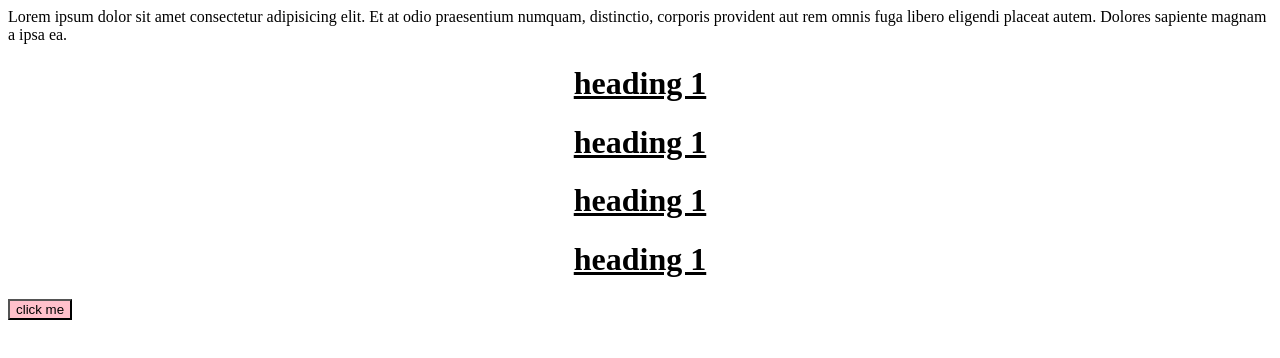
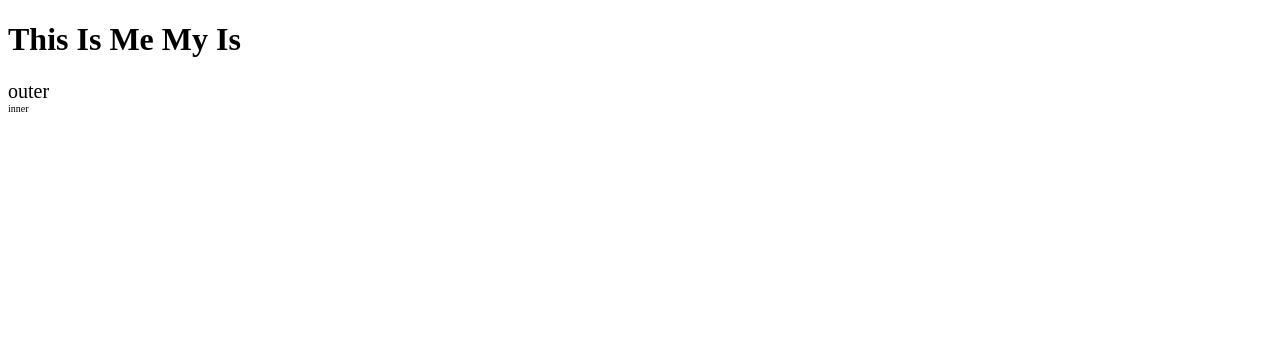
Before and after one commit to mahibullah11/css_tutorial, a plain HTML site: page practice-1.html in a window 1280 px wide. Drawn offline with Linux system fonts and the light colour scheme.

Commit message:
add failes

```diff
--- a/practice-1.html
+++ b/practice-1.html
@@ -6,21 +6,31 @@
     <title>Document</title>
     <link rel="stylesheet" href="style.css">
     <style>
-        button{
+         button{
             background-color: red;
         }
     </style>
 </head>
 <body>
-   <div id="box">
+
+
+   <!-- <div id="box">
     Lorem ipsum dolor sit amet consectetur adipisicing elit. Et at odio praesentium numquam, distinctio, corporis provident aut rem omnis fuga libero eligendi placeat autem. Dolores sapiente magnam a ipsa ea.
-   </div>
+</div>
 
    <h1 class="heading">heading 1</h1>
    <h1 class="heading">heading 1</h1>
    <h1 class="heading">heading 1</h1>
    <h1 class="heading">heading 1</h1>
-   <button style="background-color: pink;">click me</button>
+   <button style="background-color: pink;">click me</button>  -->
+
+   <!-- PRACTICE 2 -->
+
+   <h1>this is me my is </h1>
+
+   <div id="outer"> outer
+    <div id="inner">inner</div>
+   </div>
 
 
 </body>
--- a/style.css
+++ b/style.css
@@ -31,10 +31,55 @@ button{
 } */
 /* TEXT ALIGN */
 
-p{
+/* p{
  text-align:justify;
 }
 h1{
     text-align: center;
     text-decoration: underline;
+} */
+/* TEXT PRAPERTIES */
+/* #h1{
+    font-weight: 100;
 }
+#h2{
+    font-weight: 250;
+}
+#h3{
+    font-weight: 600;
+}
+#h4{
+    font-weight: 900;
+} */
+
+/* FONT FAMILY */
+/* #p1{
+    font-family: Arial, Helvetica, sans-serif;
+} */
+
+/* UNIT IN CSS */
+/* #one{
+    font-size: 100px;
+}
+#three{
+    font-size: 20px;
+    line-height: 50px;
+
+ text-transform: capitalize;
+} */
+
+*{
+    font-family:'Times New Roman', Times, serif;
+}
+
+
+h1{
+    text-transform: capitalize;
+
+}
+#outer{
+    font-size: 20px;
+}
+#inner{
+    font-size: 10px;
+}
```
Also changed, not shown: text-align.html (+14 -2 lines).
